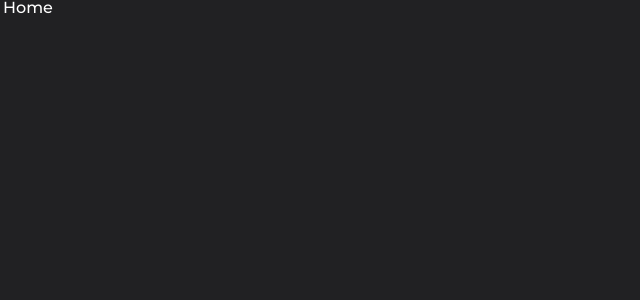
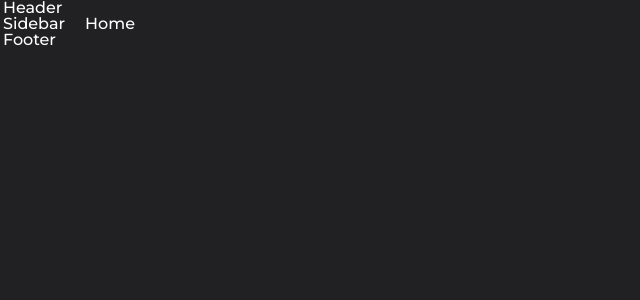
Before and after one commit to Andrewmoren/react-redux-store, a React (Create React App) app: page / in a window 1280 px wide. Shown: the top 300 px of the page, without its empty margins (0-640 px from the left). Built offline with nearby package versions, Linux system fonts and the light colour scheme; a web font is replaced by a local one.

Commit message:
create structure 1

```diff
--- a/src/components/App/App.jsx
+++ b/src/components/App/App.jsx
@@ -1,10 +1,18 @@
 import React from "react";
 import AppRoutes from "../Routes/Routes";
+import Header from "../Header/Header";
+import Footer from "../Footer/Footer";
+import Sidebar from "../Sidebar/Sidebar";
 
 const App = () => {
   return (
     <div className="app">
-      <AppRoutes />
+      <Header />
+      <div className="container">
+        <Sidebar />
+        <AppRoutes />
+      </div>
+      <Footer />
     </div>
   );
 };
--- /dev/null
+++ b/src/components/Footer/Footer.jsx
@@ -0,0 +1,7 @@
+import React from "react";
+
+const Footer = () => {
+  return <div>Footer</div>;
+};
+
+export default Footer;
--- /dev/null
+++ b/src/components/Header/Header.jsx
@@ -0,0 +1,7 @@
+import React from "react";
+
+const Header = () => {
+  return <div>Header</div>;
+};
+
+export default Header;
--- /dev/null
+++ b/src/components/Sidebar/Sidebar.jsx
@@ -0,0 +1,7 @@
+import React from "react";
+
+const Sidebar = () => {
+  return <div>Sidebar</div>;
+};
+
+export default Sidebar;
```
